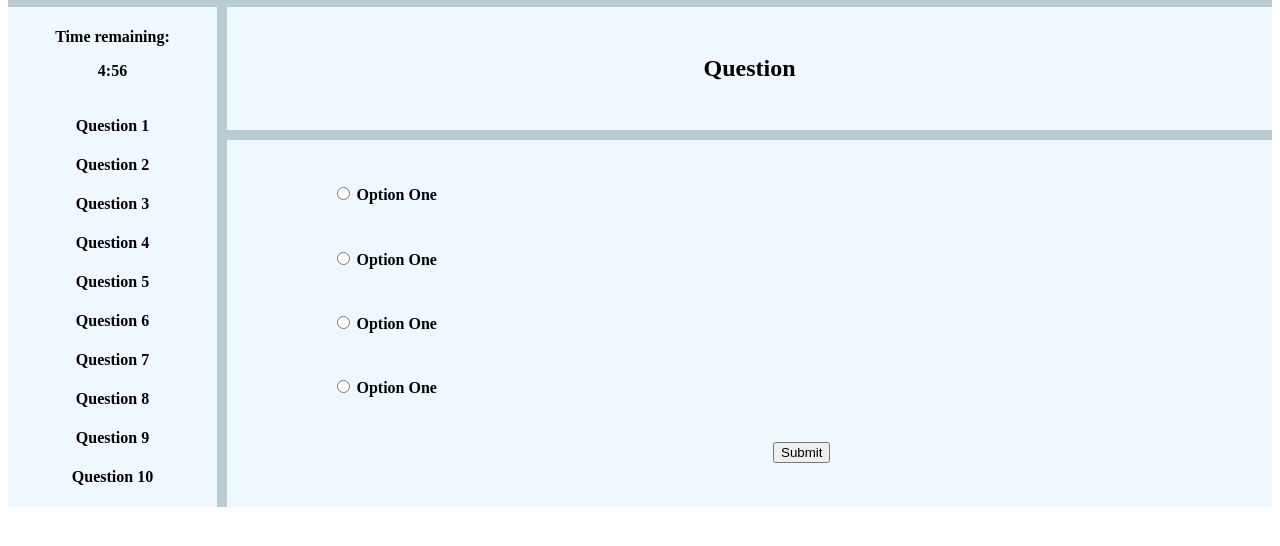
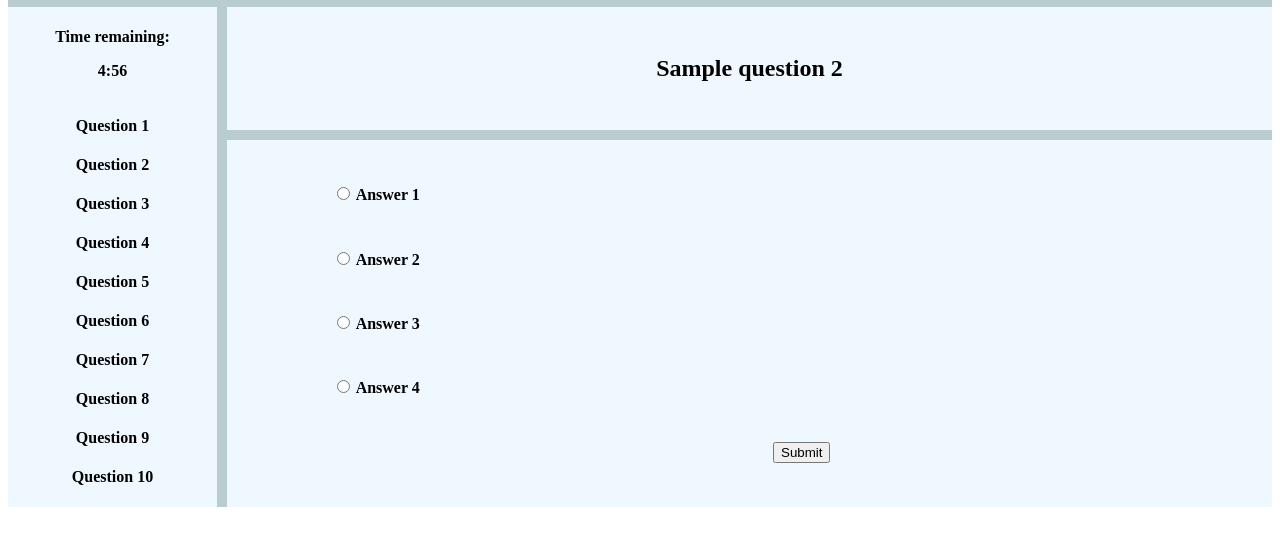
Before and after one commit to SkeletonToast/cs212, a plain HTML site: page index.html in a window 1280 px wide. Shown: the part 72-618 px from the top of the page. Drawn offline with Linux system fonts and the light colour scheme.

Commit message:
load question actually functional

```diff
--- a/app.js
+++ b/app.js
@@ -18,6 +18,9 @@ function startTimer() {
         }
     }, 1000);
 }
+
+// questions
+let currentQuestion = 0;
 
 function questionsList() {
     for (i = 0; i < 10; i++) {
@@ -48,28 +51,39 @@ function verifyQuestion(value, size)
     return true;
 }
 
-function loadQuestion() {
-    alert('loading question')
+function loadQuestion(value) {
+    // alert('loading question')
     fetch('./questions.json')
         .then(response => response.json())
         .then(data => {
             // console.log("Quiz Title:", data.quiz_title)
             // const firstQuestion = data.questions[0]
-            // console.log("First Question text:", firstQuestion.question)
+            // alert(JSON.stringify(data, null, 2))
+            // alert(data.questions[0])
+            // alert("First Question text:", data.questions[0].question)
             // console.log("First Answer choice:", firstQuestion.options[0])
 
-            const currentQ = data.questions[value];
+            let title = data.questions[value];
+            document.getElementById("questionTitle").textContent = JSONtext(title.question);
+            document.getElementById("optionOne").textContent = JSONtext(title.options[0]);
+            document.getElementById("optionTwo").textContent = JSONtext(title.options[1]);
+            document.getElementById("optionThree").textContent = JSONtext(title.options[2]);
+            document.getElementById("optionFour").textContent = JSONtext(title.options[3]);
+        })
 
-            document.getElementById("question").textContent = currentQ.question;
-        })
+    currentQuestion = value;
 }
 
 function checkAnswer() {
 
 }
 
+function JSONtext(text) {
+    return JSON.stringify(text).replace(/"/g, '')
+}
+
 startTimer();
-questionsList();
+// questionsList();
 
 loadQuestion(1);
 // alert('hello');
--- a/index.html
+++ b/index.html
@@ -28,13 +28,13 @@
         </div>
         <div class="answers">
            <div><input type="radio" id="option-one" name="choice" value="1">
-                <label for="option-one">Option One</label></div>
-           <div><input type="radio" id="option-two" name="choice" value="2">
-                <label for="option-one">Option One</label></div>
-           <div><input type="radio" id="option-three" name="choice" value="3">
-                <label for="option-one">Option One</label></div>
-           <div><input type="radio" id="option-four" name="choice" value="4">
-                <label for="option-one">Option One</label></div>
+                <label for="option-one"><span id="optionOne">Option One</span></label></div>
+            <div><input type="radio" id="option-two" name="choice" value="2">
+                <label for="option-two"><span id="optionTwo">Option Two</span></label></div>
+            <div><input type="radio" id="option-three" name="choice" value="3">
+                <label for="option-two"><span id="optionThree">Option Three</span></label></div>
+            <div><input type="radio" id="option-four" name="choice" value="4">
+                <label for="option-two"><span id="optionFour">Option Four</span></label></div>
             <div class="submit"><button type="button">Submit</button></div>
         </div>
     </div>
```
